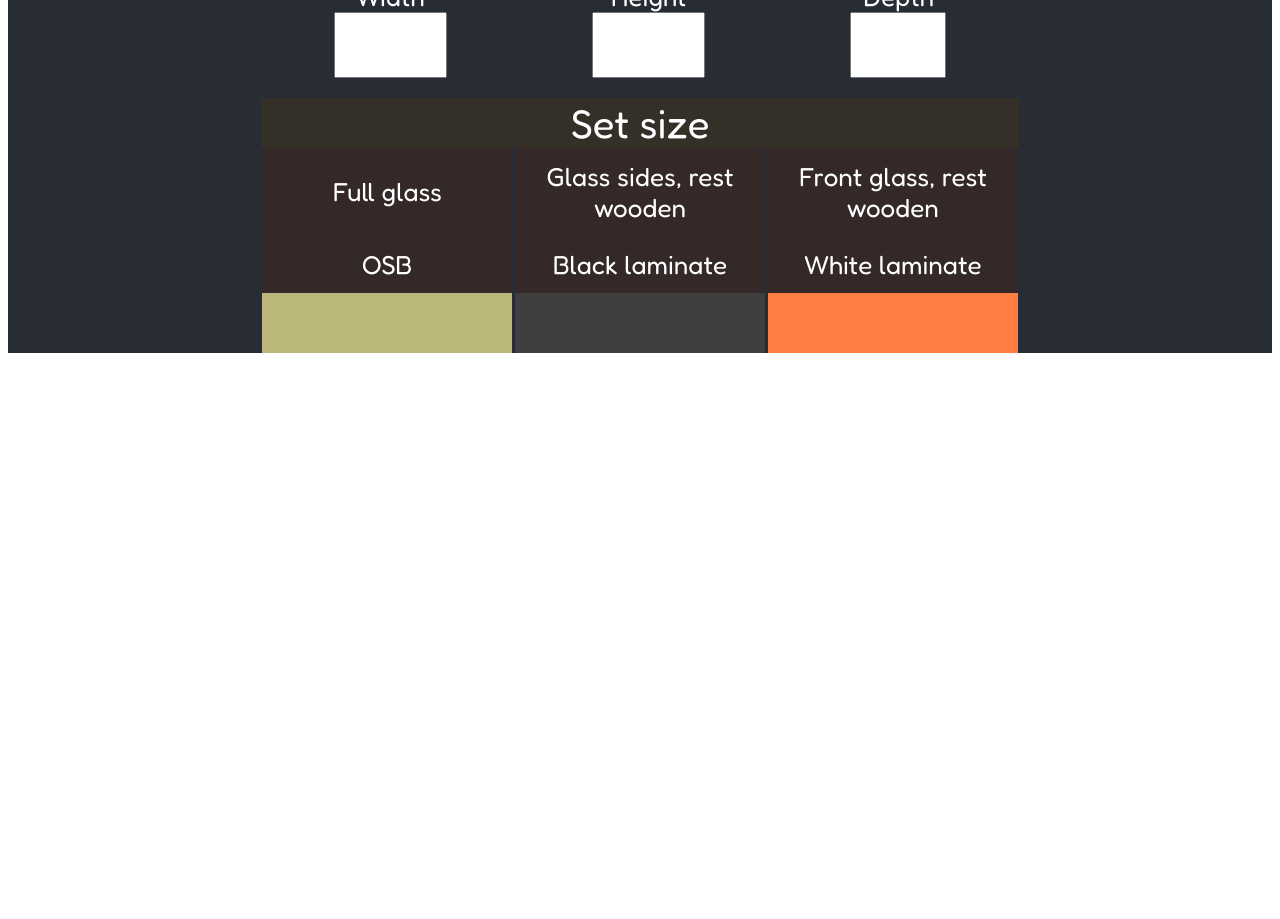
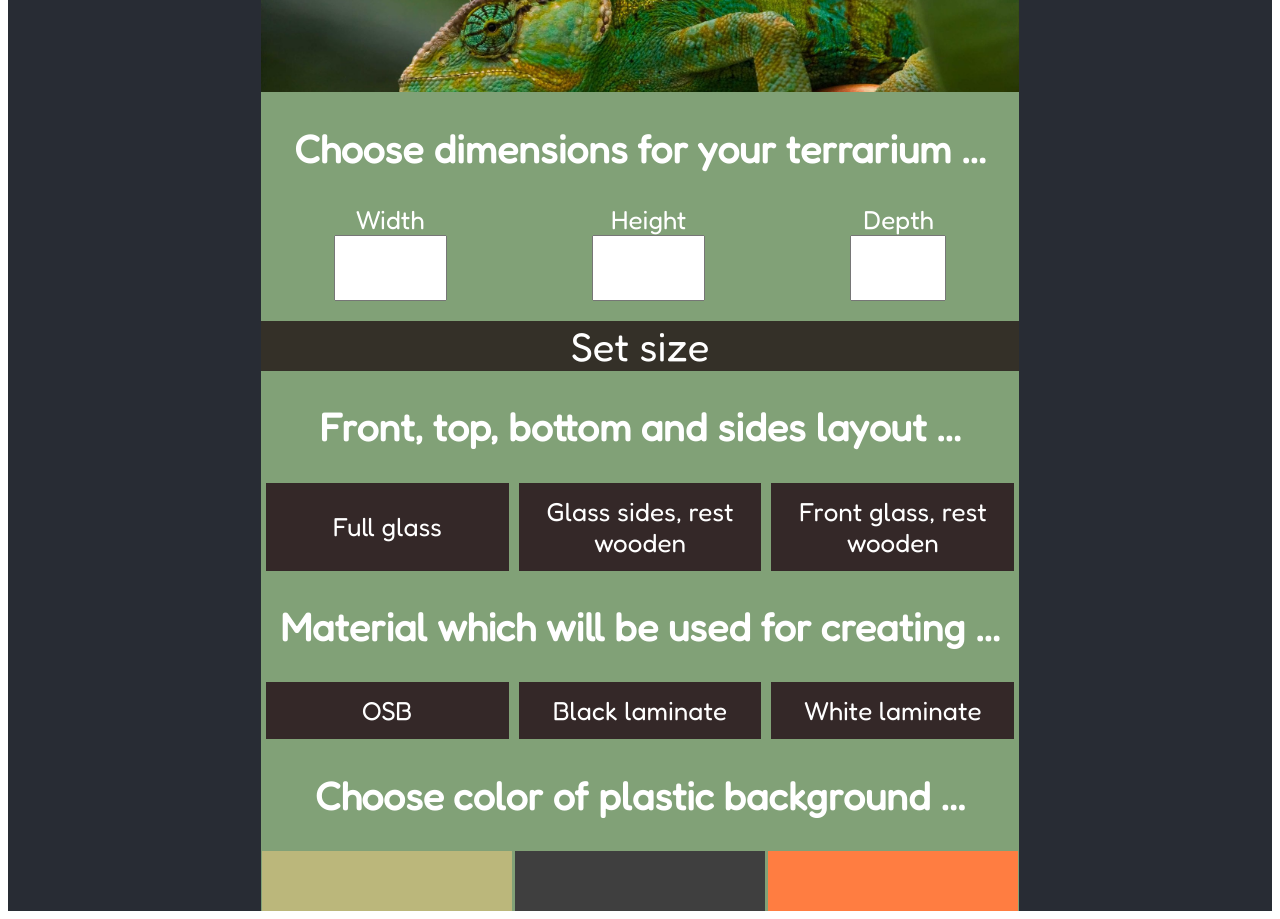
Before and after one commit to DandysByd/create-terra, a React (Create React App) app: page / in a window 1280 px wide. Shown: the part 1320-2239 px from the top of the page. Before the commit the page ends 1681 px from the top, so only its background shows below. Built offline with nearby package versions, Linux system fonts and the light colour scheme.

Commit message:
Wrappers added

```diff
--- a/src/components/Changes.js
+++ b/src/components/Changes.js
@@ -5,6 +5,7 @@ import Species from './Species';
 import Materials from './Materials';
 import Color from './Color'
 import Layout from './Layout';
+import Wrapper from './Wrapper';
 
 function Changes() {
 
@@ -99,11 +100,19 @@ function Changes() {
     return (
         <>
             <h5 style={{ color: color }}>{layout} - {material} - {animal} - {width + 'x' + height + 'x' + depth}</h5>
-            <Species onSaveSpecies={saveAnimalType} />
-            <VolumeForm onSave={saveDimensions} />
-            <Layout selectedLayout={getSavedLayout} />
-            {showLayouts ? <Materials selectMaterial={getSavedMaterial} /> : <div></div>}
-            <Color selectColor={getSavedColor} />
+            <Wrapper header='Terrarium is going to be for ...'>
+                <Species onSaveSpecies={saveAnimalType} />
+            </Wrapper>
+            <Wrapper header='Choose dimensions for your terrarium ...'>
+                <VolumeForm onSave={saveDimensions} />
+            </Wrapper>
+            <Wrapper header='Front, top, bottom and sides layout ...'>
+                <Layout selectedLayout={getSavedLayout} />
+            </Wrapper>
+            {showLayouts ? <Wrapper header='Material which will be used for creating ...'> <Materials selectMaterial={getSavedMaterial} /></Wrapper> : <div></div>}
+            <Wrapper header='Choose color of plastic background ...'>
+                <Color selectColor={getSavedColor} />
+            </Wrapper>
         </>
     )
 
--- a/src/components/VolumeForm.js
+++ b/src/components/VolumeForm.js
@@ -1,32 +1,20 @@
-import React, { useEffect, useState } from 'react'
+import React, { useEffect, useRef, useState } from 'react'
 import './styles/dimensions.css'
 
 function VolumeForm(props) {
-    //Dimensions state
-    const [width, setWidth] = useState(0);
-    const [height, setHeight] = useState(0);
-    const [depth, setDepth] = useState(0);
+    const width = useRef();
+    const height = useRef();
+    const depth = useRef();
 
 
-    //Dimensions setters
-    function getValueWidth(e) {
-        setWidth(e.target.value);
-    }
-    function getValueHeight(e) {
-        setHeight(e.target.value);
-    }
-    function getValueDepth(e) {
-        setDepth(e.target.value);
-    }
 
-
-    const dimensions = {
-        width:width,
-        height:height,
-        depth:depth
-    };
     const submitHandler = (e) => {
         e.preventDefault();
+        const dimensions = {
+            width:width.current.value,
+            height:height.current.value,
+            depth:depth.current.value
+        };
         props.onSave(dimensions);
     }
 
@@ -40,15 +28,15 @@ function VolumeForm(props) {
                 <div className='dimensions'>
                     <div className='input-fields'>
                         <label>Width</label>
-                        <input  onChange={getValueWidth} min='0' max='150' type='number' id='width-input'></input>
+                        <input  ref={width} min='0' max='150' type='number' id='width-input'></input>
                     </div>
                     <div className='input-fields'>
                         <label>Height</label>
-                        <input onChange={getValueHeight} min='0' max='150' type='number' id='height-input'></input>
+                        <input ref={height} min='0' max='150' type='number' id='height-input'></input>
                     </div>
                     <div className='input-fields'>
                         <label>Depth</label>
-                        <input onChange={getValueDepth} min='0' max='60' type='number' id='depth-input'></input>
+                        <input ref={depth} min='0' max='60' type='number' id='depth-input'></input>
                     </div>
                 </div>
                 <button className='values-button' type='submit'>Set size</button>
--- /dev/null
+++ b/src/components/Wrapper.js
@@ -0,0 +1,15 @@
+import React from 'react'
+import './styles/wrapper.css'
+
+const Wrapper = (props) => {
+    return (
+        <div className='wrapper-div'>
+            <div className='holder' >
+                <h2>{props.header}</h2>
+                {props.children}
+            </div>
+        </div>
+    )
+}
+
+export default Wrapper
--- a/src/components/styles/colors.css
+++ b/src/components/styles/colors.css
@@ -3,7 +3,7 @@
     flex-direction: row;
     align-items: flex;
     justify-content: space-around;
-    width: 60%;
+    width: 100%;
 }
 .color-wrapper div{
     background-color: rgb(63, 63, 63);
--- a/src/components/styles/dimensions.css
+++ b/src/components/styles/dimensions.css
@@ -1,5 +1,5 @@
 .dimensions-input {
-    width: 60%;
+    width: 100%;
 }
 
 .dimensions {
--- a/src/components/styles/materials.css
+++ b/src/components/styles/materials.css
@@ -2,12 +2,12 @@
     display: flex;
     flex-direction: row;
     justify-content: space-around;
-    width: 60%;
+    width: 100%;
 }
 .materials-wrapper div{
     background-color: #342828;
     cursor: pointer;
-    width: 33%;
+    width: 32%;
     text-align: center;
     height: auto;
     display: flex;
--- a/src/components/styles/species.css
+++ b/src/components/styles/species.css
@@ -9,7 +9,7 @@
 }
 .animal-selection{
     display: flex;
-    width: 60%;
+    width: 100%;
     flex-wrap: wrap;
     flex-direction: column;
 }
--- a/src/components/styles/wrapper.css
+++ b/src/components/styles/wrapper.css
@@ -0,0 +1,15 @@
+.wrapper-div{
+    width: 100%;
+    display: flex;
+    flex-direction: column;
+    align-items: center;
+    justify-content: flex-start;
+}
+.holder{
+    width: 60%;
+    background-color: rgb(129, 161, 119);
+    display: flex;
+    flex-direction: column;
+    align-items: center;
+    justify-content: flex-start;
+}
```
